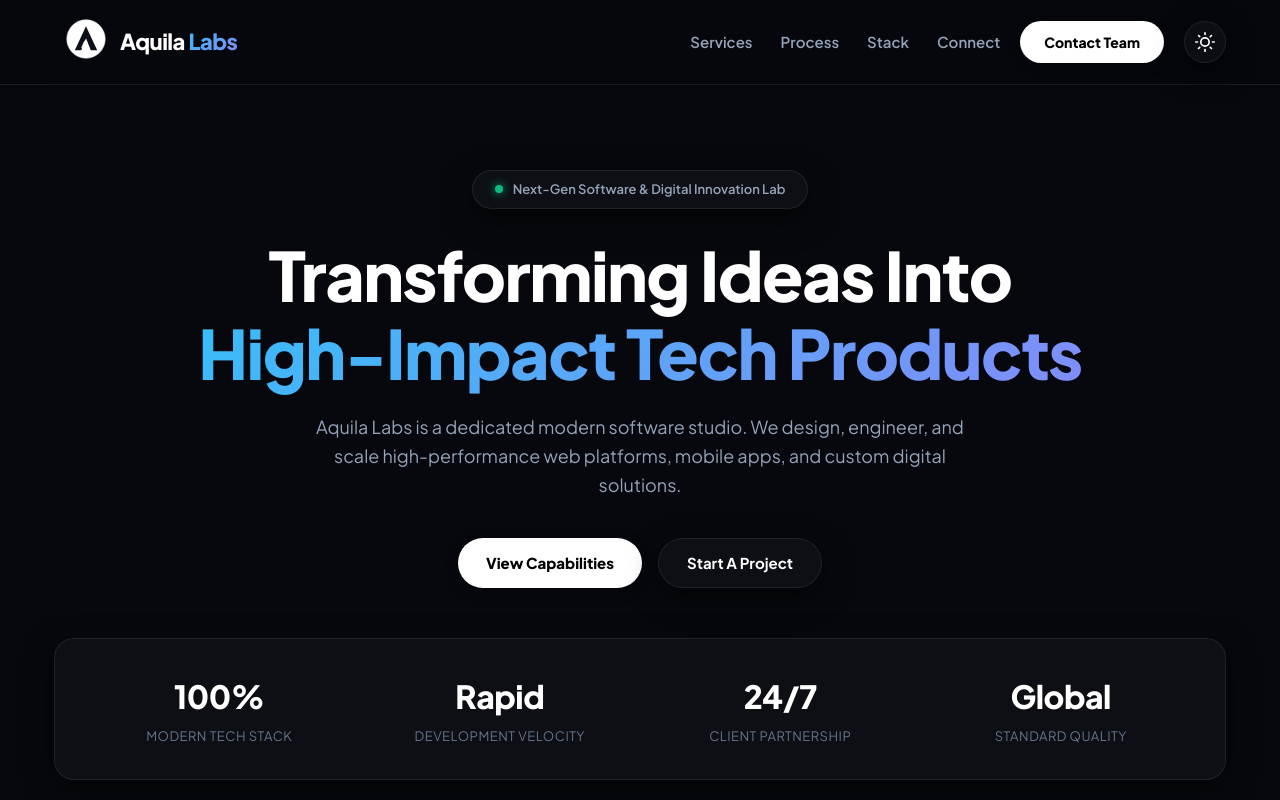
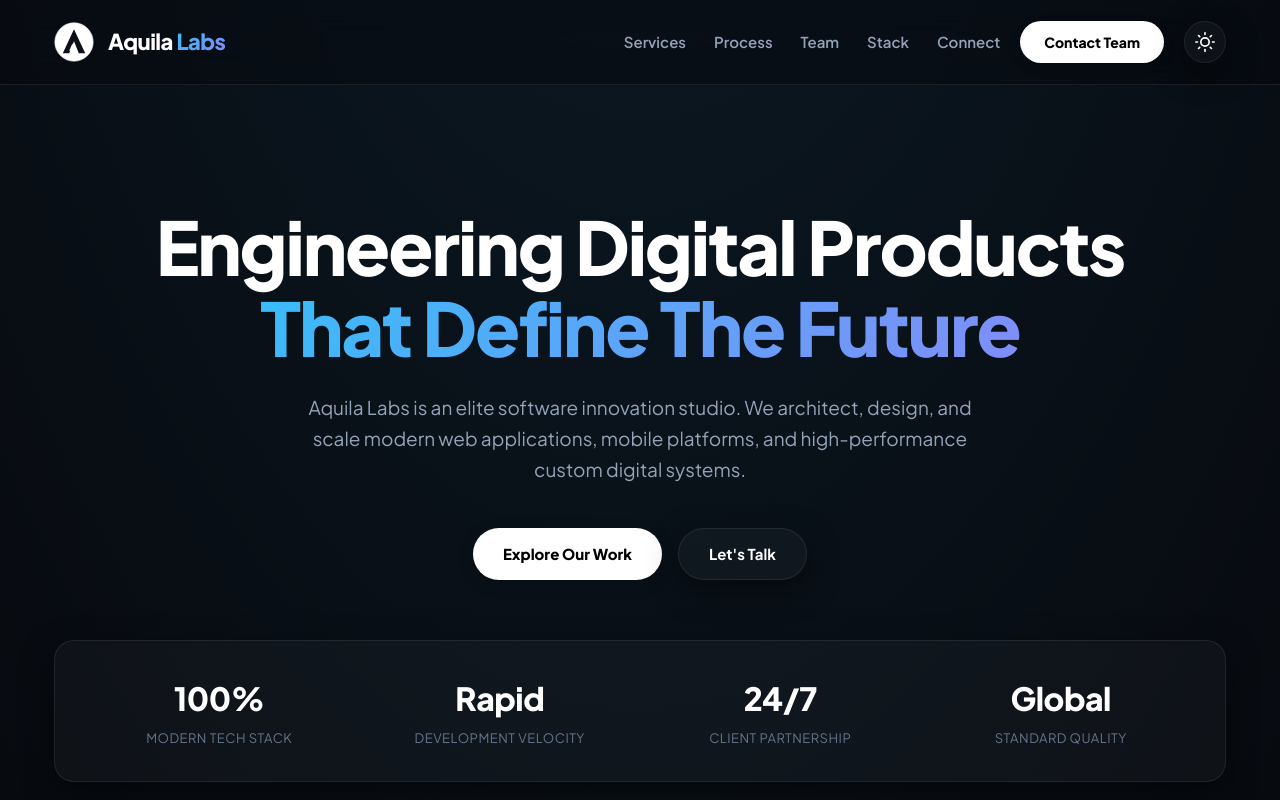
Before and after one commit to AbdulWasayAli/Aquila_Labs, a React (Vite) app: page / in a window 1280 px wide. Shown: the top 800 px of the page. Built offline with nearby package versions, Linux system fonts and the light colour scheme.

Commit message:
feat: complete modern website with theme toggle and team section

```diff
--- a/src/App.jsx
+++ b/src/App.jsx
@@ -92,6 +92,33 @@ export default function App() {
     'Firebase',
   ]
 
+  const team = [
+    {
+      initials: '01',
+      name: 'Coming Soon',
+      role: 'Core Team',
+      desc: 'Architecting high-scale digital solutions and strategic technology roadmap.',
+    },
+    {
+      initials: '02',
+      name: 'Coming Soon',
+      role: 'Core Team',
+      desc: 'Engineering performant full-stack systems and cloud infrastructure.',
+    },
+    {
+      initials: '03',
+      name: 'Coming Soon',
+      role: 'Core Team',
+      desc: 'Leading intuitive user experience, UI design systems, and visual identity.',
+    },
+    {
+      initials: '04',
+      name: 'Coming Soon',
+      role: 'Core Team',
+      desc: 'Driving product growth, technical delivery, and client partnerships.',
+    },
+  ]
+
   return (
     <div id="top">
       <nav className="navbar">
@@ -118,6 +145,7 @@ export default function App() {
             <div className="nav-links">
               <a href="#services">Services</a>
               <a href="#process">Process</a>
+              <a href="#team">Team</a>
               <a href="#tech">Stack</a>
               <a href="#connect">Connect</a>
             </div>
@@ -157,27 +185,22 @@ export default function App() {
 
       <header className="hero">
         <div className="container hero-center">
-          <div className="hero-badge">
-            <span className="badge-dot"></span>
-            Next-Gen Software & Digital Innovation Lab
-          </div>
-
           <h1 className="hero-title">
-            Transforming Ideas Into <br />
-            <span className="gradient-text">High-Impact Tech Products</span>
+            Engineering Digital Products <br />
+            <span className="gradient-text">That Define The Future</span>
           </h1>
 
           <p className="hero-subtitle">
-            Aquila Labs is a dedicated modern software studio. We design, engineer,
-            and scale high-performance web platforms, mobile apps, and custom digital solutions.
+            Aquila Labs is an elite software innovation studio. We architect, design,
+            and scale modern web applications, mobile platforms, and high-performance custom digital systems.
           </p>
 
           <div className="hero-actions">
             <a href="#services" className="btn-primary">
-              View Capabilities
+              Explore Our Work
             </a>
             <a href="#connect" className="btn-secondary">
-              Start A Project
+              Let's Talk
             </a>
           </div>
 
@@ -242,6 +265,29 @@ export default function App() {
                 <div className="step-num">{step.num}</div>
                 <h3 className="card-title">{step.title}</h3>
                 <p className="card-desc">{step.desc}</p>
+              </div>
+            ))}
+          </div>
+        </div>
+      </section>
+
+      <section id="team" className="section">
+        <div className="container">
+          <div className="section-head">
+            <span className="section-tag">Leadership</span>
+            <h2 className="section-title">People Behind Aquila Labs</h2>
+            <p className="section-desc">
+              Passionate technologists and designers dedicated to engineering exceptional software.
+            </p>
+          </div>
+
+          <div className="grid-4">
+            {team.map((member, index) => (
+              <div key={index} className="card">
+                <div className="team-avatar">{member.initials}</div>
+                <span className="team-role">{member.role}</span>
+                <h3 className="card-title">{member.name}</h3>
+                <p className="card-desc">{member.desc}</p>
               </div>
             ))}
           </div>
--- a/src/style.css
+++ b/src/style.css
@@ -9,13 +9,13 @@ html {
 }
 
 body[data-theme='dark'] {
-  --bg-primary: #06080d;
+  --bg-primary: #07090e;
   --bg-secondary: #0b0f19;
   --surface-card: rgba(255, 255, 255, 0.03);
   --surface-card-hover: rgba(255, 255, 255, 0.06);
   --border-subtle: rgba(255, 255, 255, 0.08);
-  --border-card-hover: rgba(255, 255, 255, 0.2);
-  --nav-bg: rgba(6, 8, 13, 0.85);
+  --border-card-hover: rgba(56, 189, 248, 0.35);
+  --nav-bg: rgba(7, 9, 14, 0.5);
   --accent-cyan: #38bdf8;
   --accent-gradient: linear-gradient(135deg, #38bdf8, #818cf8);
   --text-white: #ffffff;
@@ -23,21 +23,22 @@ body[data-theme='dark'] {
   --text-dim: #64748b;
   --btn-nav-bg: #ffffff;
   --btn-nav-color: #000000;
-  --hero-glow-1: rgba(99, 102, 241, 0.16);
-  --hero-glow-2: rgba(56, 189, 248, 0.08);
   --card-shadow: 0 10px 30px rgba(0, 0, 0, 0.5);
   --card-shadow-hover: 0 20px 40px rgba(0, 0, 0, 0.7);
-  --brand-hover-glow: rgba(56, 189, 248, 0.35);
+  --scroll-btn-bg: #ffffff;
+  --scroll-btn-color: #06080d;
+  --scroll-btn-shadow: 0 8px 25px rgba(255, 255, 255, 0.25);
+  --ambient-bg: radial-gradient(80% 50% at 50% -20%, rgba(56, 189, 248, 0.12), transparent);
 }
 
 body[data-theme='light'] {
-  --bg-primary: #f1f5f9;
+  --bg-primary: #f8fafc;
   --bg-secondary: #ffffff;
   --surface-card: #ffffff;
   --surface-card-hover: #ffffff;
-  --border-subtle: #e2e8f0;
-  --border-card-hover: #94a3b8;
-  --nav-bg: rgba(241, 245, 249, 0.85);
+  --border-subtle: rgba(226, 232, 240, 0.85);
+  --border-card-hover: #38bdf8;
+  --nav-bg: rgba(255, 255, 255, 0.6);
   --accent-cyan: #0284c7;
   --accent-gradient: linear-gradient(135deg, #0284c7, #6366f1);
   --text-white: #0f172a;
@@ -45,33 +46,24 @@ body[data-theme='light'] {
   --text-dim: #64748b;
   --btn-nav-bg: #0f172a;
   --btn-nav-color: #ffffff;
-  --hero-glow-1: rgba(56, 189, 248, 0.14);
-  --hero-glow-2: rgba(99, 102, 241, 0.1);
   --card-shadow: 0 4px 20px rgba(15, 23, 42, 0.05);
   --card-shadow-hover: 0 16px 36px rgba(15, 23, 42, 0.12);
-  --brand-hover-glow: rgba(2, 132, 199, 0.25);
+  --scroll-btn-bg: #0f172a;
+  --scroll-btn-color: #ffffff;
+  --scroll-btn-shadow: 0 8px 25px rgba(15, 23, 42, 0.3);
+  --ambient-bg: radial-gradient(80% 50% at 50% -20%, rgba(2, 132, 199, 0.08), transparent);
 }
 
 body {
   font-family: 'Plus Jakarta Sans', sans-serif;
   background-color: var(--bg-primary);
+  background-image: var(--ambient-bg);
+  background-repeat: no-repeat;
   color: var(--text-white);
   line-height: 1.6;
   overflow-x: hidden;
   transition: background-color 0.3s ease, color 0.3s ease;
   position: relative;
-}
-
-.background-glow-top {
-  position: absolute;
-  top: -160px;
-  left: 50%;
-  transform: translateX(-50%);
-  width: 800px;
-  height: 520px;
-  background: radial-gradient(circle, var(--hero-glow-1) 0%, var(--hero-glow-2) 50%, transparent 75%);
-  pointer-events: none;
-  z-index: 0;
 }
 
 .container {
@@ -86,7 +78,8 @@ body {
   position: sticky;
   top: 0;
   z-index: 100;
-  backdrop-filter: blur(20px);
+  backdrop-filter: blur(16px);
+  -webkit-backdrop-filter: blur(16px);
   background: var(--nav-bg);
   border-bottom: 1px solid var(--border-subtle);
   transition: all 0.3s ease;
@@ -105,33 +98,29 @@ body {
   gap: 14px;
   text-decoration: none;
   color: var(--text-white);
-  padding: 6px 12px;
-  border-radius: 9999px;
-  transition: all 0.3s cubic-bezier(0.4, 0, 0.2, 1);
   cursor: pointer;
+  transition: transform 0.25s ease;
 }
 
 .brand:hover {
-  transform: scale(1.04);
-  background: var(--surface-card);
-  box-shadow: 0 0 24px var(--brand-hover-glow);
+  transform: translateY(-2px);
 }
 
-.brand-logo-wrapper {
-  transition: transform 0.4s cubic-bezier(0.34, 1.56, 0.64, 1);
+.brand-logo-glow {
   display: flex;
   align-items: center;
+  transition: transform 0.3s ease, filter 0.3s ease;
 }
 
-.brand:hover .brand-logo-wrapper {
-  transform: rotate(8deg) scale(1.08);
+.brand:hover .brand-logo-glow {
+  transform: scale(1.08) rotate(4deg);
+  filter: drop-shadow(0 0 12px rgba(56, 189, 248, 0.5));
 }
 
 .brand-text {
   font-size: 22px;
   font-weight: 800;
   letter-spacing: -0.5px;
-  transition: color 0.3s ease;
 }
 
 .brand-text span {
@@ -158,10 +147,27 @@ body {
   font-size: 15px;
   font-weight: 600;
   transition: color 0.2s;
+  position: relative;
+}
+
+.nav-links a::after {
+  content: '';
+  position: absolute;
+  bottom: -4px;
+  left: 0;
+  width: 0%;
+  height: 2px;
+  background: var(--accent-cyan);
+  transition: width 0.25s ease;
+  border-radius: 2px;
 }
 
 .nav-links a:hover {
   color: var(--text-white);
+}
+
+.nav-links a:hover::after {
+  width: 100%;
 }
 
 .theme-switch-btn {
@@ -208,7 +214,7 @@ body {
 .btn-primary {
   background: var(--btn-nav-bg);
   color: var(--btn-nav-color);
-  padding: 12px 28px;
+  padding: 13px 30px;
   border-radius: 9999px;
   font-weight: 800;
   font-size: 15px;
@@ -216,19 +222,20 @@ body {
   display: inline-flex;
   align-items: center;
   justify-content: center;
-  transition: all 0.2s ease;
+  transition: all 0.25s ease;
   box-shadow: 0 4px 16px rgba(0, 0, 0, 0.15);
   border: none;
 }
 
 .btn-primary:hover {
-  transform: translateY(-2px);
+  transform: translateY(-3px);
+  box-shadow: 0 8px 24px rgba(56, 189, 248, 0.25);
 }
 
 .btn-secondary {
   background: var(--surface-card);
   color: var(--text-white);
-  padding: 12px 28px;
+  padding: 13px 30px;
   border-radius: 9999px;
   font-weight: 700;
   font-size: 15px;
@@ -248,8 +255,9 @@ body {
 }
 
 .hero {
-  padding: 85px 0 65px;
+  padding: 120px 0 80px;
   text-align: center;
+  position: relative;
 }
 
 .hero-center {
@@ -259,48 +267,13 @@ body {
   justify-content: center;
 }
 
-.hero-logo-box {
-  display: flex;
-  align-items: center;
-  justify-content: center;
+.hero-title {
+  font-size: clamp(42px, 6.5vw, 74px);
+  font-weight: 800;
+  line-height: 1.1;
+  letter-spacing: -2px;
   margin-bottom: 24px;
-  transition: transform 0.3s ease;
-}
-
-.hero-logo-box:hover {
-  transform: scale(1.05);
-}
-
-.hero-badge {
-  display: inline-flex;
-  align-items: center;
-  gap: 10px;
-  padding: 8px 22px;
-  border-radius: 9999px;
-  background: var(--surface-card);
-  border: 1px solid var(--border-subtle);
-  font-size: 13px;
-  font-weight: 600;
-  color: var(--text-body);
-  margin-bottom: 26px;
-  box-shadow: var(--card-shadow);
-}
-
-.badge-dot {
-  width: 8px;
-  height: 8px;
-  background: #10b981;
-  border-radius: 50%;
-  box-shadow: 0 0 10px #10b981;
-}
-
-.hero-title {
-  font-size: clamp(38px, 6vw, 68px);
-  font-weight: 800;
-  line-height: 1.15;
-  letter-spacing: -1.5px;
-  margin-bottom: 22px;
-  max-width: 950px;
+  max-width: 980px;
 }
 
 .gradient-text {
@@ -310,17 +283,18 @@ body {
 }
 
 .hero-subtitle {
-  font-size: 18px;
+  font-size: 19px;
   color: var(--text-body);
-  max-width: 660px;
-  margin-bottom: 38px;
+  max-width: 700px;
+  margin-bottom: 42px;
+  line-height: 1.65;
 }
 
 .hero-actions {
   display: flex;
   justify-content: center;
   gap: 16px;
-  margin-bottom: 50px;
+  margin-bottom: 60px;
   flex-wrap: wrap;
 }
 
@@ -390,12 +364,18 @@ body {
   gap: 24px;
 }
 
+.grid-4 {
+  display: grid;
+  grid-template-columns: repeat(auto-fit, minmax(260px, 1fr));
+  gap: 24px;
+}
+
 .card {
   background: var(--surface-card);
   border: 1px solid var(--border-subtle);
   padding: 36px 30px;
   border-radius: 20px;
-  transition: all 0.25s ease;
+  transition: transform 0.3s ease, border-color 0.3s ease, box-shadow 0.3s ease;
   box-shadow: var(--card-shadow);
 }
 
@@ -415,6 +395,11 @@ body {
   justify-content: center;
   margin-bottom: 22px;
   border: 1px solid var(--border-subtle);
+  transition: transform 0.3s ease;
+}
+
+.card:hover .card-icon {
+  transform: scale(1.1);
 }
 
 .card-title {
@@ -435,6 +420,12 @@ body {
   border: 1px solid var(--border-subtle);
   border-radius: 18px;
   box-shadow: var(--card-shadow);
+  transition: transform 0.3s ease, border-color 0.3s ease;
+}
+
+.process-step:hover {
+  transform: translateY(-4px);
+  border-color: var(--border-card-hover);
 }
 
 .step-num {
@@ -462,6 +453,37 @@ body {
   font-weight: 600;
   color: var(--text-body);
   box-shadow: var(--card-shadow);
+  transition: transform 0.2s ease, border-color 0.2s ease;
+}
+
+.tech-badge:hover {
+  transform: translateY(-2px);
+  border-color: var(--accent-cyan);
+}
+
+.team-avatar {
+  width: 64px;
+  height: 64px;
+  border-radius: 50%;
+  background: var(--surface-card-hover);
+  border: 2px solid var(--border-subtle);
+  display: flex;
+  align-items: center;
+  justify-content: center;
+  margin-bottom: 20px;
+  font-size: 20px;
+  font-weight: 800;
+  color: var(--accent-cyan);
+}
+
+.team-role {
+  color: var(--accent-cyan);
+  font-size: 13px;
+  font-weight: 700;
+  text-transform: uppercase;
+  letter-spacing: 0.5px;
+  margin-bottom: 10px;
+  display: block;
 }
 
 .cta-banner {
@@ -501,6 +523,29 @@ body {
   border-color: var(--border-card-hover);
   transform: translateY(-3px);
   box-shadow: var(--card-shadow-hover);
+}
+
+.scroll-top-btn {
+  position: fixed;
+  bottom: 32px;
+  right: 32px;
+  width: 50px;
+  height: 50px;
+  border-radius: 50%;
+  background: var(--scroll-btn-bg);
+  color: var(--scroll-btn-color);
+  border: 1px solid var(--border-subtle);
+  cursor: pointer;
+  display: flex;
+  align-items: center;
+  justify-content: center;
+  z-index: 999;
+  box-shadow: var(--scroll-btn-shadow);
+  transition: transform 0.25s cubic-bezier(0.34, 1.56, 0.64, 1), opacity 0.2s ease;
+}
+
+.scroll-top-btn:hover {
+  transform: translateY(-4px) scale(1.08);
 }
 
 .footer {
@@ -574,7 +619,11 @@ body {
   }
 
   .hero-title {
-    font-size: 36px;
+    font-size: 38px;
+  }
+
+  .hero {
+    padding: 80px 0 50px;
   }
 
   .stats-bar {
@@ -584,4 +633,11 @@ body {
   .footer-top {
     grid-template-columns: 1fr;
   }
+
+  .scroll-top-btn {
+    bottom: 24px;
+    right: 24px;
+    width: 44px;
+    height: 44px;
+  }
 }
```
